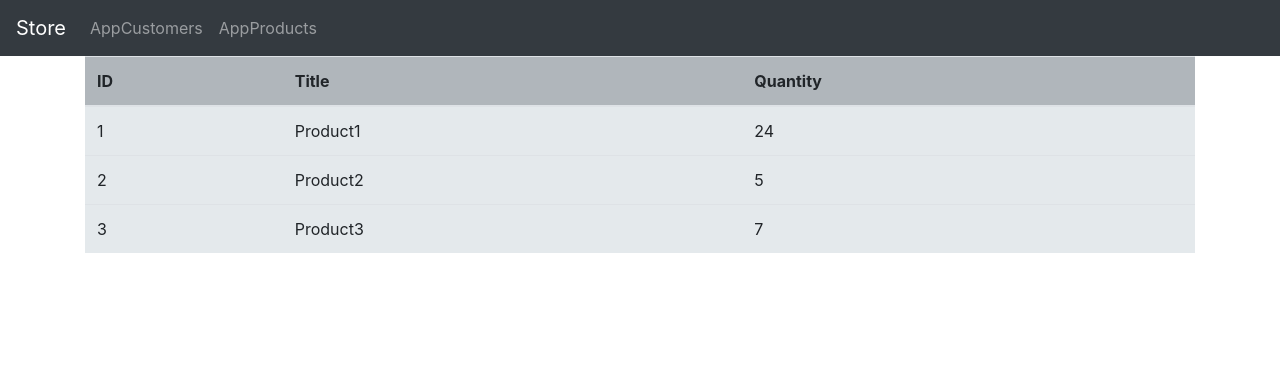
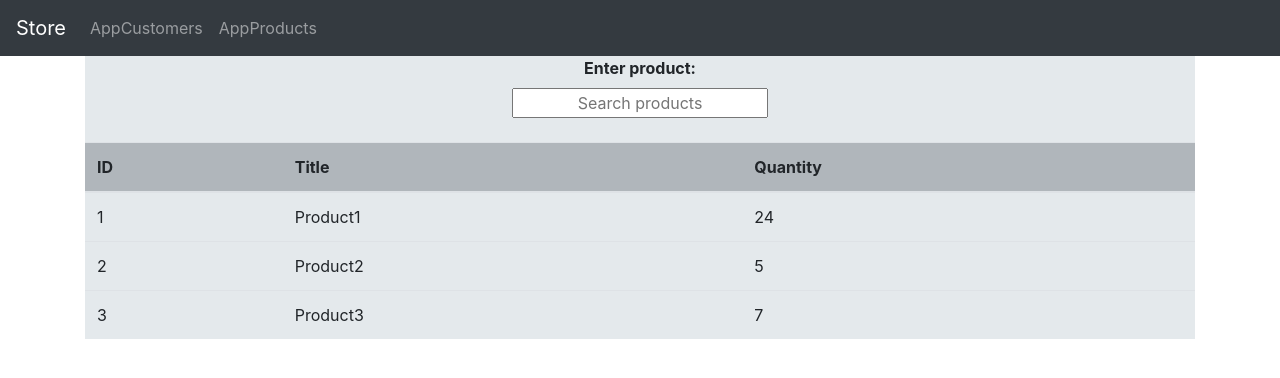
Before and after one commit to brankaDakic10/vue_store, a Vue app: page /#/products in a window 1280 px wide. Shown: the top 378 px of the page. Built offline with nearby package versions, Linux system fonts and the light colour scheme.

Commit message:
Added 6.Task

```diff
--- a/src/pages/AppProducts.vue
+++ b/src/pages/AppProducts.vue
@@ -1,7 +1,13 @@
 <template>
   <div class="container">
-
-    <article>
+   <article class="search">
+    <form class="text-center">
+      <label for="searchProduct">Enter product: </label><br>
+      <input v-model="searchProduct" id="searchProduct" class="text-center" type="text" placeholder="Search products"/>
+      <br><br>
+    </form>
+  </article>
+    <section>
       <table class="table">
           <thead class="header-table">
                 <tr>
@@ -12,7 +18,7 @@
                 </tr>
           </thead>
           <tbody class="body-table">
-                <tr v-for="(product, key) in products" :key="key">
+                <tr v-for="(product, key) in filterProducts" :key="key">
                   <td>{{product.id}}</td>
                   <td>{{product.title}}</td>
                   <td>{{product.quantity}}</td>
@@ -20,7 +26,7 @@
                 </tr>
           </tbody>
       </table>
-  </article>
+    </section>
   </div>
 </template>
 <script>
@@ -29,8 +35,16 @@ import {productService} from '../services/ProductService'
 export default {
   data(){
     return{
-      products:productService.list()
+      products:productService.list(),
+      searchProduct:''
     }
+  },
+  computed:{
+    filterProducts(){
+       return this.products.filter(product =>{
+           return product.title.toLowerCase().startsWith(this.searchProduct.toLowerCase())
+       })
+   }
   }
 }
 </script>
@@ -42,4 +56,8 @@ export default {
  .body-table{
    background-color: rgb(228, 233, 236);
  }
+ .search{
+    font-weight: bold;
+     background-color: rgb(228, 233, 236);
+ }
 </style>
```
